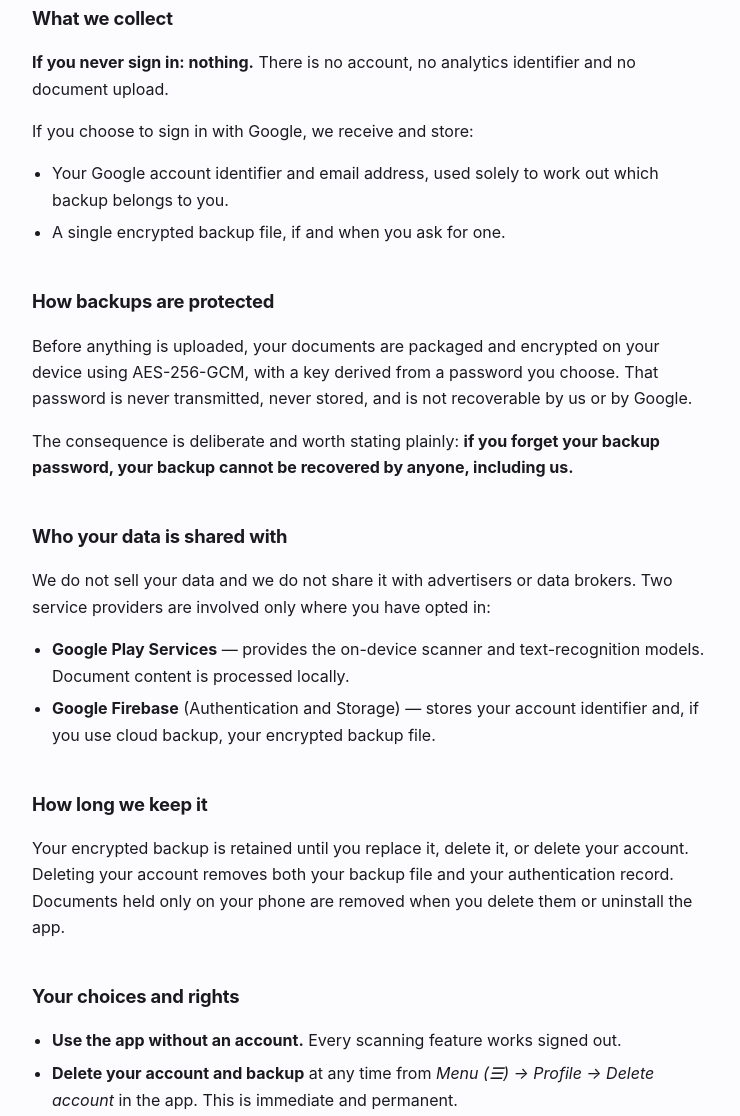
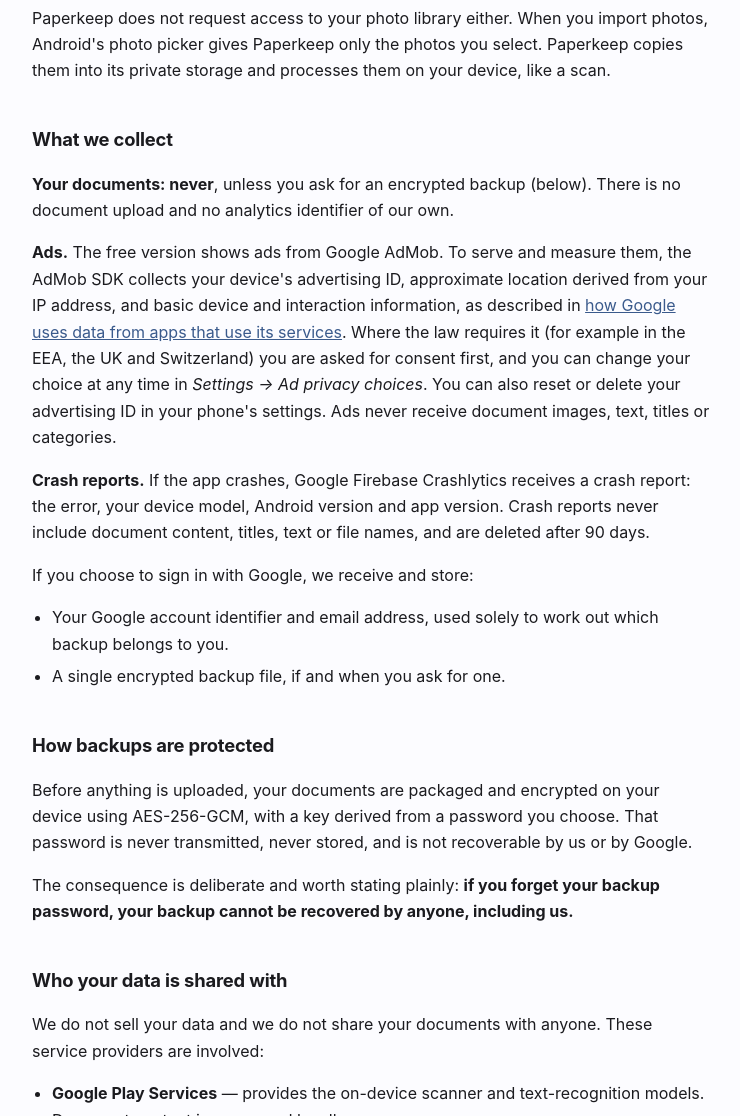
Before and after one commit to webvoguetech/scanstack-legal, a plain HTML site: page privacy.html in a window 1280 px wide. Shown: the part 747-1863 px from the top of the page, without its empty margins (268-1008 px from the left). Drawn offline with Linux system fonts and the light colour scheme.

Commit message:
Privacy policy: ads (AdMob), crash reports, photo import

```diff
--- a/privacy.html
+++ b/privacy.html
@@ -35,9 +35,10 @@
 
 <div class="callout">
   <strong>The short version.</strong> Paperkeep scans and reads your documents entirely on your
-  phone. Nothing is uploaded unless you sign in and explicitly ask for a backup &mdash; and if you
-  do, the backup is encrypted on your device first, with a password only you know. We cannot read
-  your documents.
+  phone. Your documents are never uploaded unless you sign in and explicitly ask for a backup
+  &mdash; and if you do, the backup is encrypted on your device first, with a password only you
+  know. We cannot read your documents. The free version shows ads, served by Google AdMob; ads
+  never see your documents.
 </div>
 
 <h2>Who we are</h2>
@@ -57,10 +58,26 @@
   Paperkeep does not request camera permission. Capture happens inside Google Play
   Services' own scanner, which hands Paperkeep only the finished pages.
 </p>
+<p>
+  Paperkeep does not request access to your photo library either. When you import photos,
+  Android's photo picker gives Paperkeep only the photos you select. Paperkeep copies them
+  into its private storage and processes them on your device, like a scan.
+</p>
 
 <h2>What we collect</h2>
-<p><strong>If you never sign in: nothing.</strong> There is no account, no analytics
-   identifier and no document upload.</p>
+<p><strong>Your documents: never</strong>, unless you ask for an encrypted backup (below).
+   There is no document upload and no analytics identifier of our own.</p>
+<p><strong>Ads.</strong> The free version shows ads from Google AdMob. To serve and measure
+   them, the AdMob SDK collects your device's advertising ID, approximate location derived
+   from your IP address, and basic device and interaction information, as described in
+   <a href="https://policies.google.com/technologies/partner-sites">how Google uses data from apps
+   that use its services</a>. Where the law requires it (for example in the EEA, the UK and
+   Switzerland) you are asked for consent first, and you can change your choice at any time in
+   <em>Settings &rarr; Ad privacy choices</em>. You can also reset or delete your advertising ID
+   in your phone's settings. Ads never receive document images, text, titles or categories.</p>
+<p><strong>Crash reports.</strong> If the app crashes, Google Firebase Crashlytics receives a
+   crash report: the error, your device model, Android version and app version. Crash reports
+   never include document content, titles, text or file names, and are deleted after 90 days.</p>
 <p>If you choose to sign in with Google, we receive and store:</p>
 <ul>
   <li>Your Google account identifier and email address, used solely to work out which
@@ -81,14 +98,17 @@
 
 <h2>Who your data is shared with</h2>
 <p>
-  We do not sell your data and we do not share it with advertisers or data brokers.
-  Two service providers are involved only where you have opted in:
+  We do not sell your data and we do not share your documents with anyone. These service
+  providers are involved:
 </p>
 <ul>
   <li><strong>Google Play Services</strong> &mdash; provides the on-device scanner and
       text-recognition models. Document content is processed locally.</li>
-  <li><strong>Google Firebase</strong> (Authentication and Storage) &mdash; stores your
-      account identifier and, if you use cloud backup, your encrypted backup file.</li>
+  <li><strong>Google Firebase</strong> (Authentication and Storage) &mdash; only if you sign in:
+      stores your account identifier and, if you use cloud backup, your encrypted backup file.</li>
+  <li><strong>Google AdMob</strong> &mdash; serves the ads in the free version, as described
+      above.</li>
+  <li><strong>Google Firebase Crashlytics</strong> &mdash; receives crash reports.</li>
 </ul>
 
 <h2>How long we keep it</h2>
@@ -101,6 +121,8 @@
 <h2>Your choices and rights</h2>
 <ul>
   <li><strong>Use the app without an account.</strong> Every scanning feature works signed out.</li>
+  <li><strong>Control ad personalisation</strong> in <em>Settings &rarr; Ad privacy choices</em>
+      (where required) and through your phone's advertising ID settings.</li>
   <li><strong>Delete your account and backup</strong> at any time from
       <em>Menu (&#9776;) &rarr; Profile &rarr; Delete account</em> in the app. This is immediate and permanent.</li>
   <li><strong>Export your data</strong> using <em>Back up documents</em>, which writes an
```
